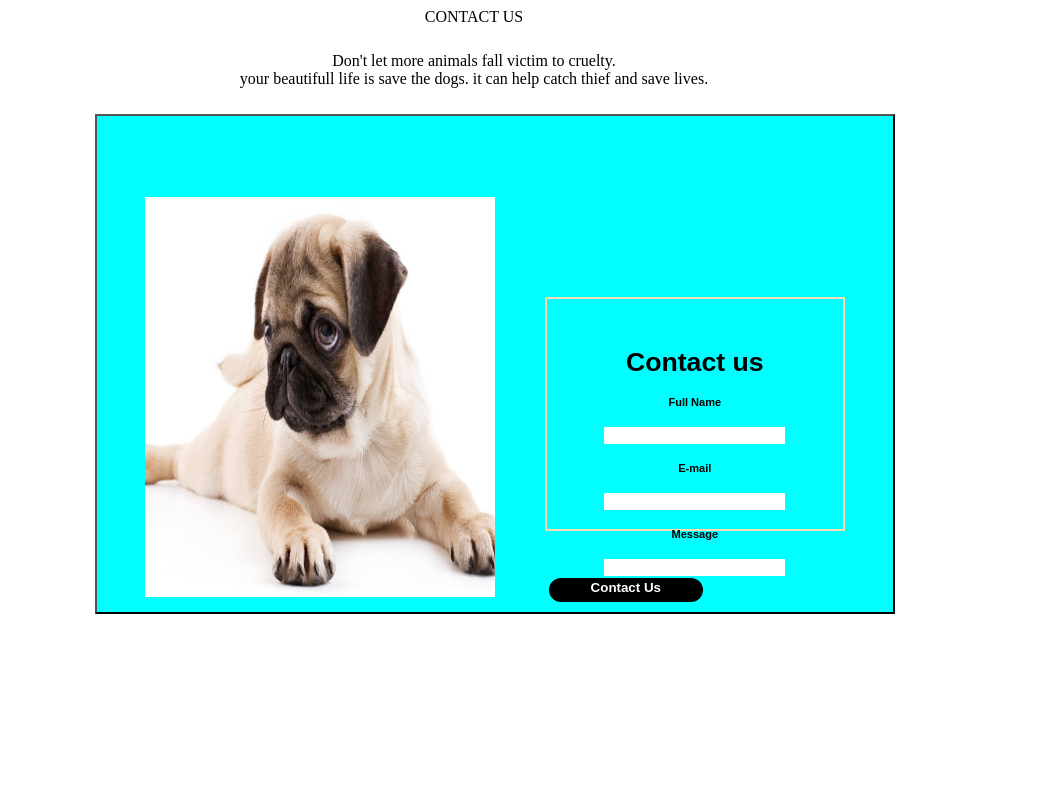
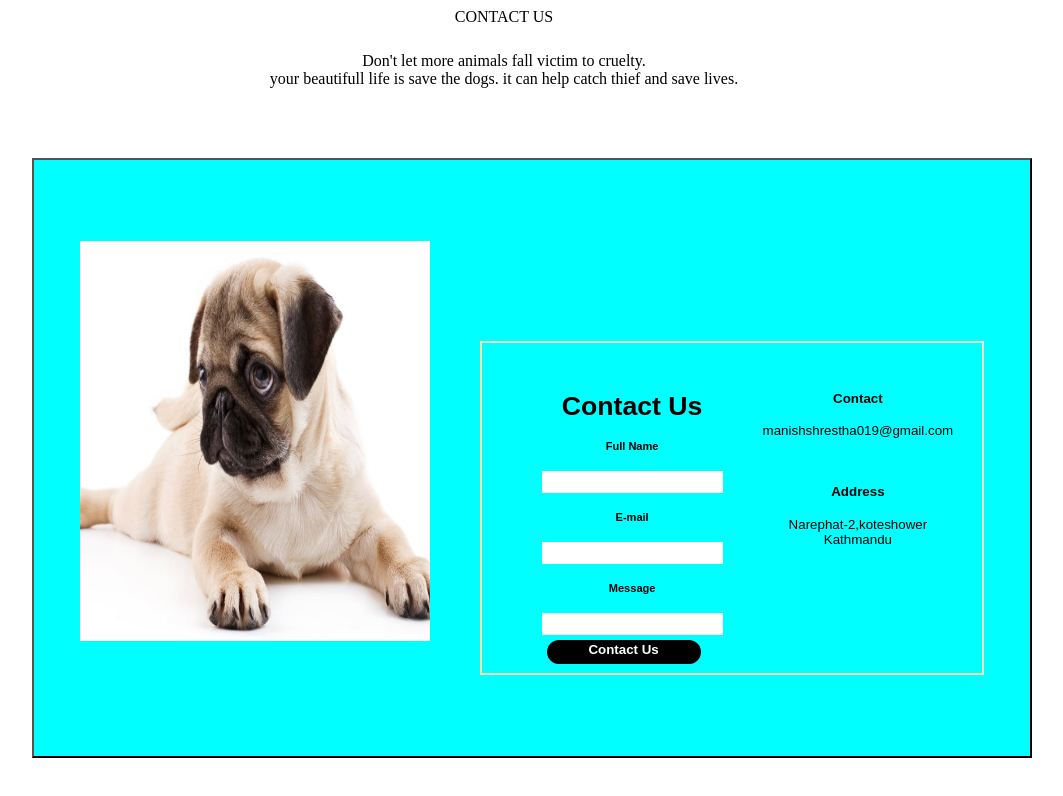
Before and after one commit to sabinshrestha7065/roboti, a plain HTML site: page contact us.html in a window 1280 px wide. Shown: the whole page, without its empty margins (166-1229 px from the left). Drawn offline with Linux system fonts and the light colour scheme.

Commit message:
advertisement pages

```diff
--- a/contact us.html
+++ b/contact us.html
@@ -22,14 +22,15 @@
         }
 
         .photo {
-            vertical-align: top;
+            display: flex;
+            margin-top: -850px;
             justify-content: center;
             align-items: center;
             display: flex;
-            width: 800px;
-            height: 500px;
+            width: 1000px;
+            height: 600px;
             background-color: aqua;
-            margin-left: 20%;
+            margin-left: 15%;
         }
 
         .profile {
@@ -39,36 +40,41 @@
 
         .circle {
             height: 400px;
-            width:350px;
+            width: 350px;
             margin-right: 100px;
         }
 
         .name {
             border: none;
+            height: 20px;
+
         }
 
         .image {
-            margin-right:600px;
+            margin-right: 600px;
             height: 100px;
             width: 100px;
         }
 
         .contact {
+            display: flex;
             margin-left: 400px;
             border: 2px solid wheat;
             padding-top: 30px;
-            height: 200px;
-            width:200 px;
+            height: 300px;
+            width: 500px;
         }
-         h1{
+
+        h1 {
             font-size: 800;
         }
+
         .btn-primary {
             align-items: flex-start;
             justify-content: center;
             font-weight: 900;
             padding: 2px;
-            margin: 2px;
+            margin: 5px;
             color: #fff;
             background-color: black;
             border-color: black;
@@ -77,6 +83,26 @@
             cursor: pointer;
             border-radius: 50px;
         }
+
+        .box {
+            margin-left: 60px;
+        }
+
+        .email {
+            margin-left: 40px;
+        }
+
+        .email h4 {
+            font-weight: 900;
+        }
+
+        .email p {
+            padding: 0px;
+            font-family: Arial, Helvetica, sans-serif;
+        }
+        .address{
+            padding: 15px;
+        }
     </style>
 </head>
 
@@ -84,7 +110,9 @@
     <div class="container">
         <div class="box">
             <div class="head">CONTACT US</div>
-            <P>Don't let more animals fall victim to cruelty.<br> your beautifull life is save the dogs. it can help catch thief and save lives.</P>
+            <P>Don't let more animals fall victim to cruelty.<br> your beautifull life is save the dogs. it can help
+                catch thief and save lives.</P>
+        </div>
     </div>
     <button class="photo">
         <div class="Profile">
@@ -92,8 +120,8 @@
                 <img src="images/dog.jpg" alt="dog" width="70" height="10" class="circle">
             </div>
             <div class="contact">
-                    <h1>Contact us</h1>
-                    <div class="inform">
+                <div class="box">
+                    <h1>Contact Us</h1>
                     <h5>Full Name</h5>
                     <input type="text" class="name">
                     <h5>E-mail</h5>
@@ -102,6 +130,14 @@
                     <input type="text" class="name">
                     <div type="button" class="btn btn-primary">Contact Us</div>
                 </div>
+                <div class="email">
+                    <h4>Contact</h4>
+                    <p>manishshrestha019@gmail.com</p>
+                    <div class="address">
+                        <h4>Address</h4>
+                        <p>Narephat-2,koteshower <br> Kathmandu </p>
+                    </div>
+                </div>
             </div>
         </div>
     </button>
```
Also changed, not shown: home.html (+37 -13 lines), images/pets.jpg (added), images/pets2.png (added). Lines whose indentation alone changed are shown as unchanged.
